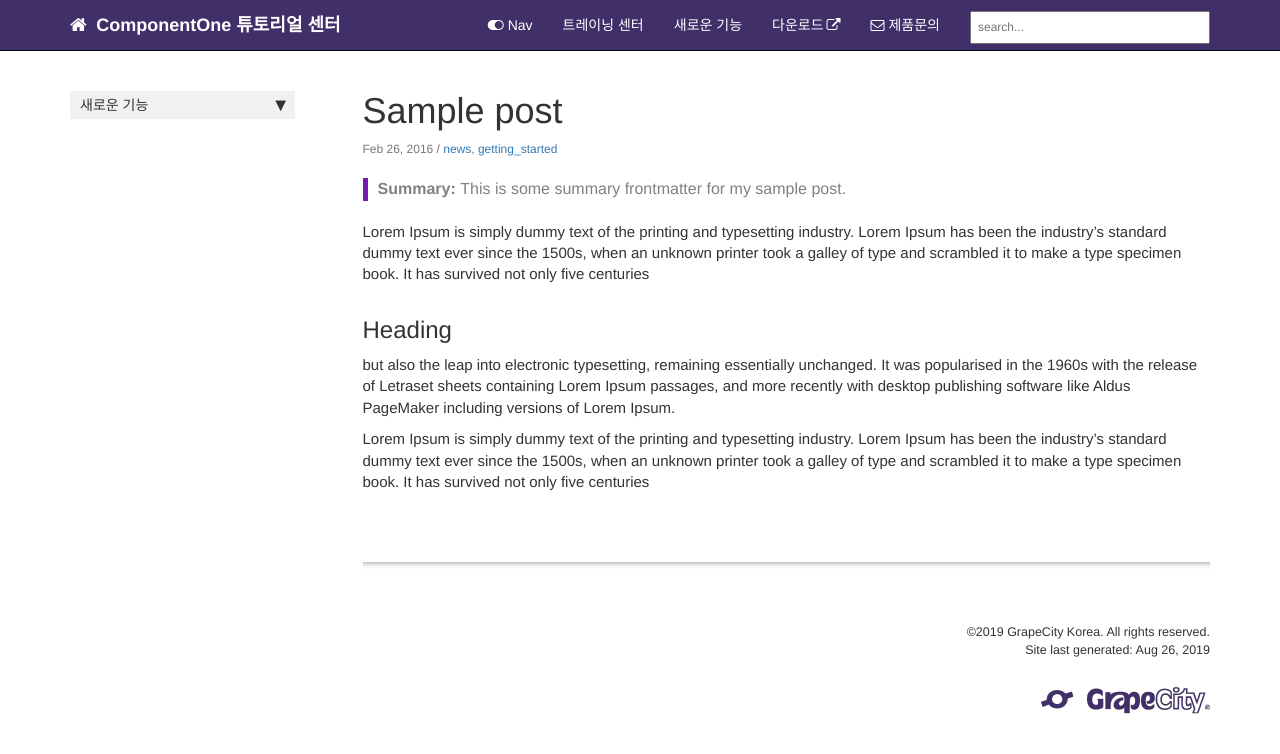
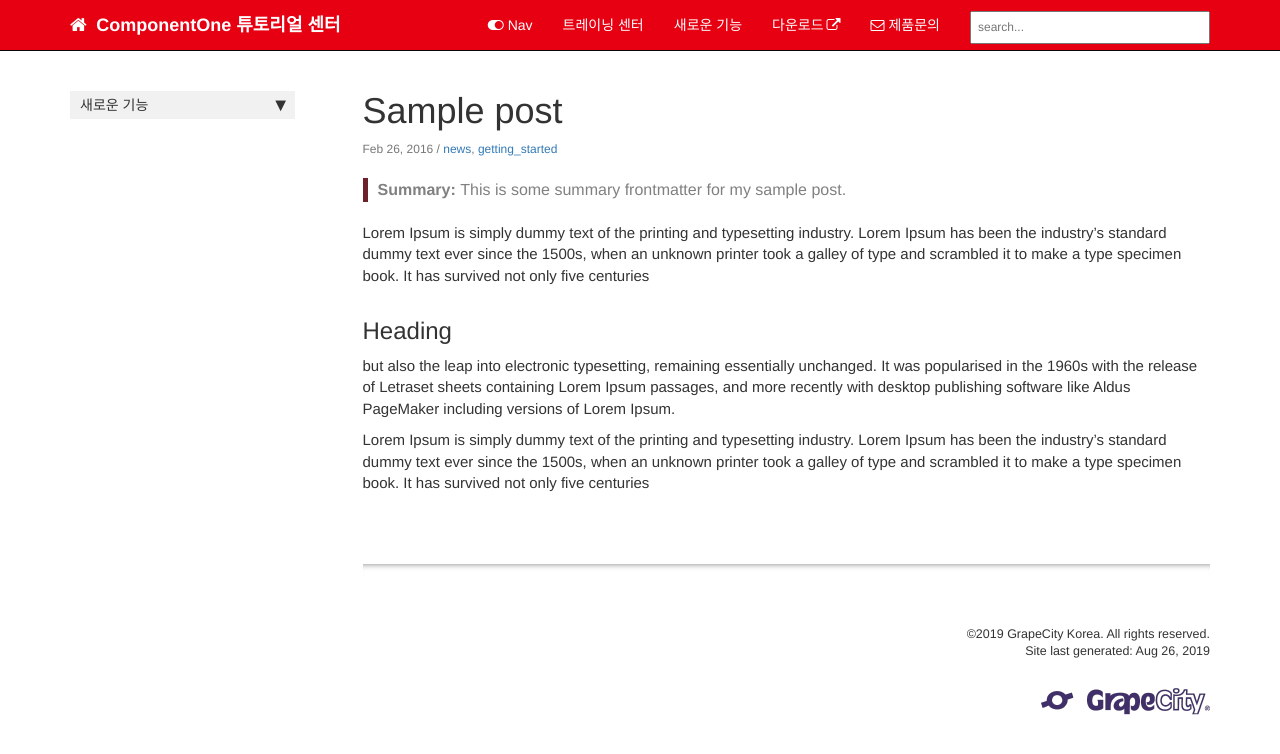
Before and after one commit to grapecity-korea/C1Training.github.io, a Jekyll site: the page built from _posts/2016-02-26-sample-post-jekyll.md, in a window 1280 px wide. Shown: the top 754 px of the page. Built offline with Jekyll 4.4.1, drawn with Linux system fonts in a browser that asks for light colours; comment, search, counter and statistics services are not loaded.

Commit message:
Update theme-gck.css

```diff
--- a/css/theme-gck.css
+++ b/css/theme-gck.css
@@ -1,7 +1,8 @@
 .summary {
   color: #808080;
-  border-left: 5px solid #751bb1;
+  border-left: 5px solid #6d222b;
   font-size: 16px;
+  line-height: 24px;
 }
 
 h3 {
@@ -43,7 +44,7 @@ a[data-toggle="tooltip"] {
 }
 
 .navbar-inverse {
-  background-color: #412f69;
+  background-color: #e60012;
 }
 .navbar-inverse .navbar-nav > li > a,
 .navbar-inverse .navbar-brand {
```
